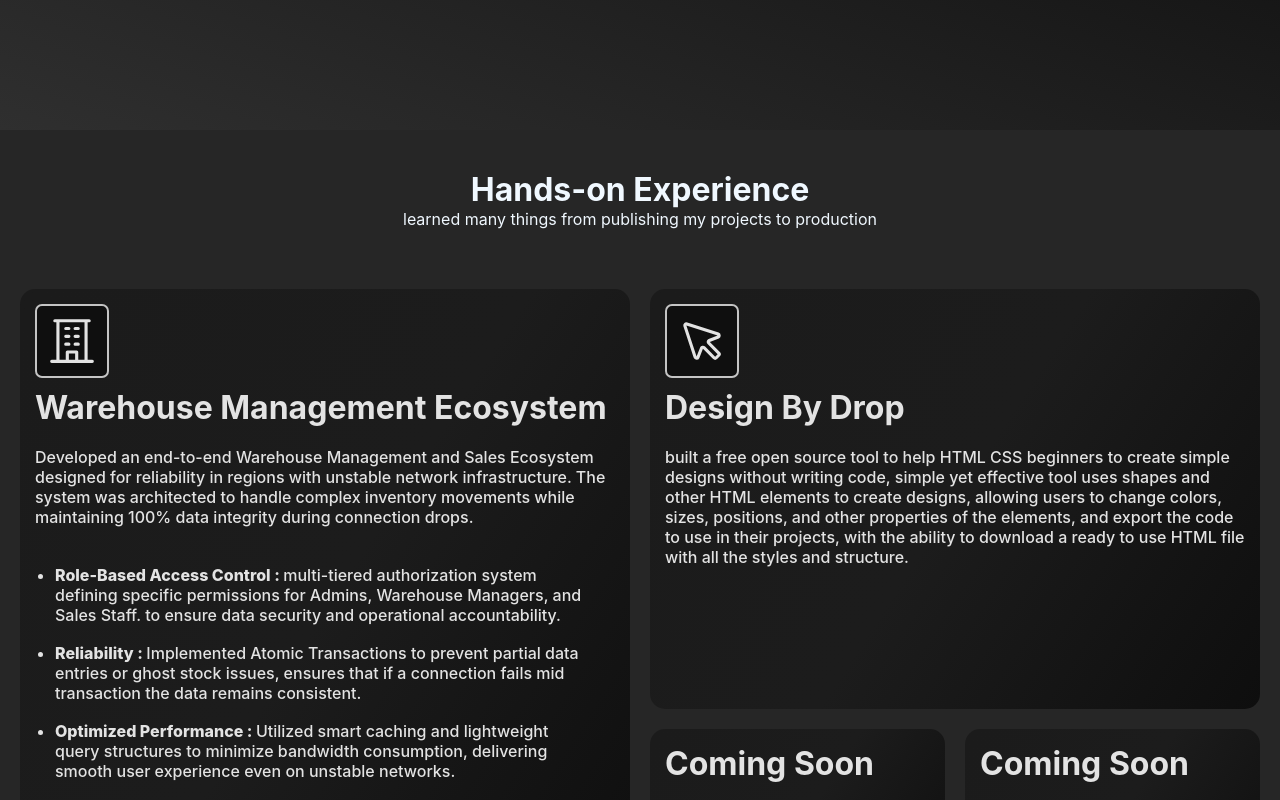
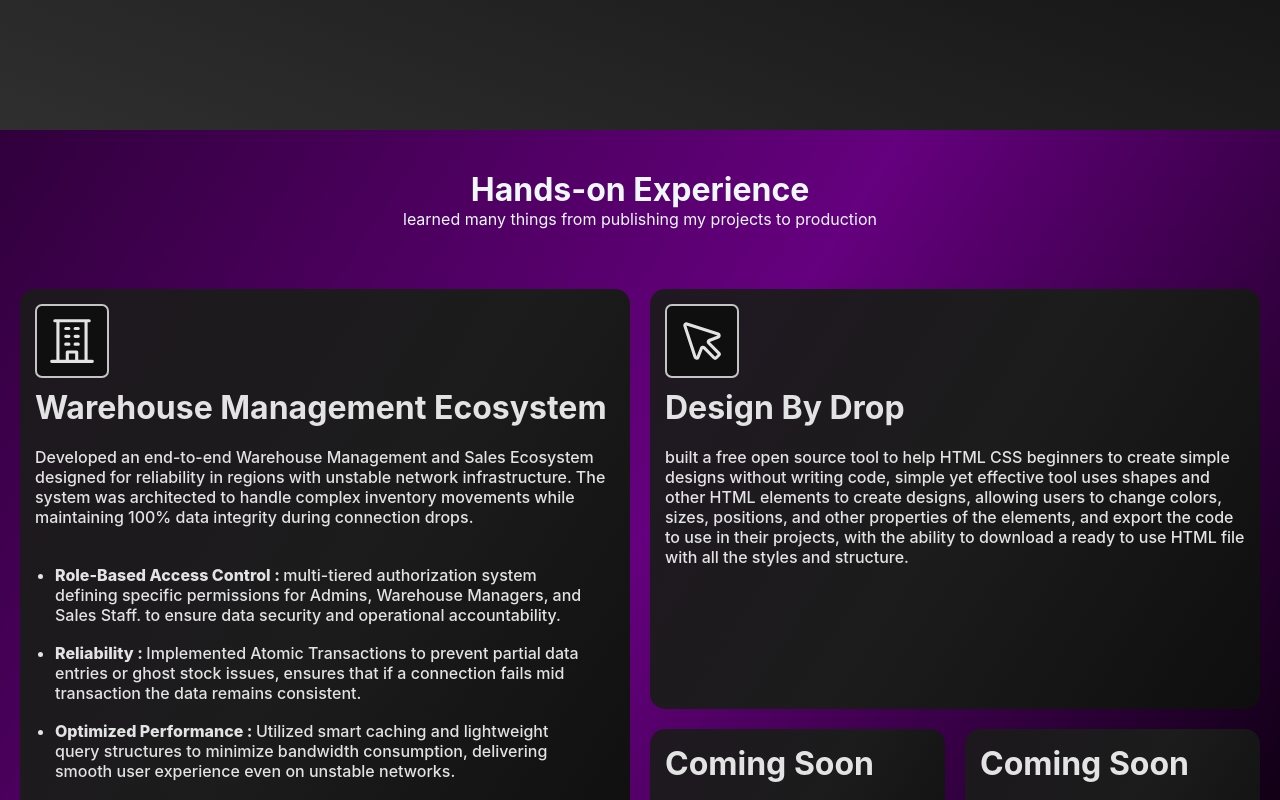
Before and after one commit to 249f/my_cv, a React (Create React App) app: page / in a window 1280 px wide. Shown: the part 820-1620 px from the top of the page. Built offline with nearby package versions, Linux system fonts and the light colour scheme; a web font is replaced by a local one.

Commit message:
new projects background color

```diff
--- a/src/pages/LandingPage.css
+++ b/src/pages/LandingPage.css
@@ -4,6 +4,8 @@
     user-select: none;
     -webkit-user-drag: none;
 }
+
+/*------------hero section------------*/
 
 .hero {
     text-align: center;
@@ -89,8 +91,10 @@
     transition: 0.3s ease-in-out;
 }
 
+/*------------projects section------------*/
+
 .projects {
-    background-color: #262626;
+    background: linear-gradient(123deg, #1b0021 -20%, #65007e 50%, #070009 100%);
     color: aliceblue;
 
 }
@@ -185,6 +189,8 @@
     padding: 10px;
 }
 
+/*------------skills section------------*/
+
 .skills {
     background-color: #e2e2e2;
     color: rgb(33, 33, 33);
```
